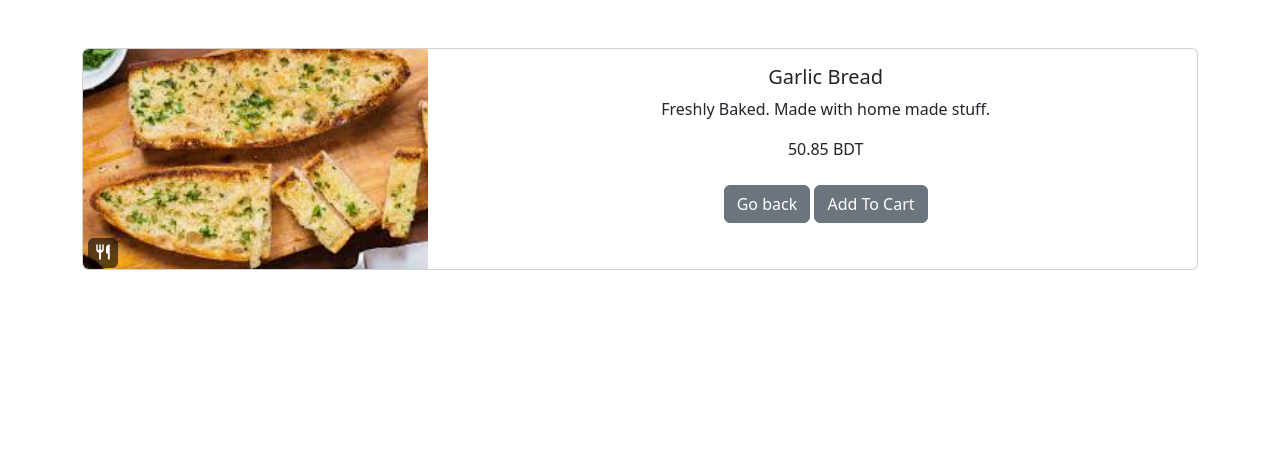
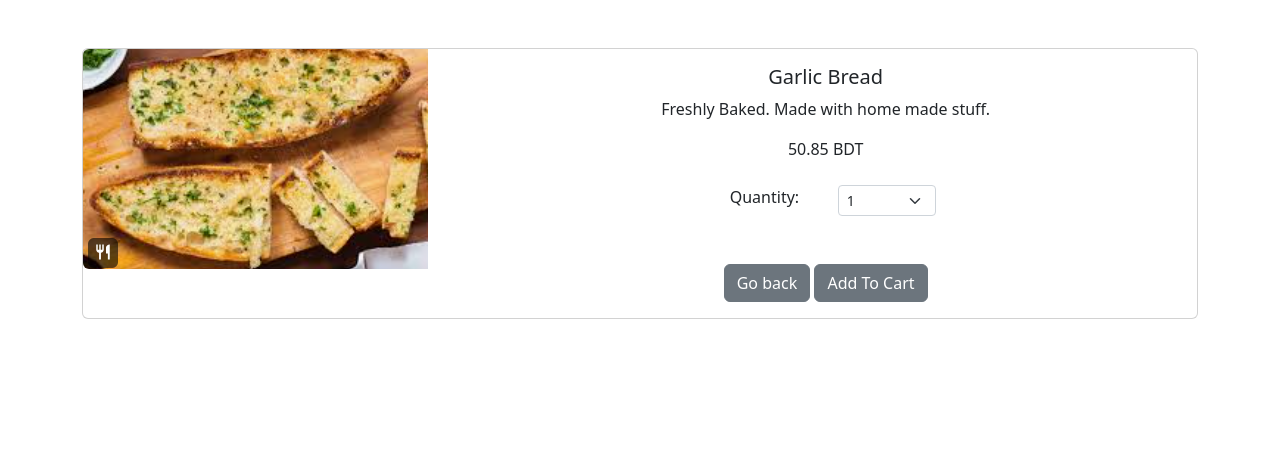
Before and after one commit to fuad46/ShopON-NUB-PROJECT-4000, a Django app: page /product/2 in a window 1280 px wide. Shown: the part 56-512 px from the top of the page. Run offline with Django 5.2, Linux system fonts and the light colour scheme; data comes from the database, SQL or seed files in the repository; both versions use the stored data as it was after the commit; some libraries are stand-ins or nearby versions.

Commit message:
7th commit

```diff
--- a/cart/cart.py
+++ b/cart/cart.py
@@ -12,13 +12,15 @@ class Cart():
 
       self.cart = cart
 
-  def add(self, product):
+  def add(self, product, quantity):
     product_id = str(product.id)
+    product_qty = str(quantity)
 
     if product_id in self.cart:
       pass
     else:
-      self.cart[product_id] = {'price': str(product.price)}
+      # self.cart[product_id] = {'price': str(product.price)}
+      self.cart[product_id] =  int(product_qty)
 
     self.session.modified = True
 
@@ -29,3 +31,7 @@ class Cart():
     product_ids = self.cart.keys()
     products = Product.objects.filter(id__in=product_ids)
     return products
+
+  def get_quants(self):
+    quantities = self.cart
+    return quantities
--- a/cart/views.py
+++ b/cart/views.py
@@ -7,14 +7,16 @@ from django.http import JsonResponse
 def cart_summary(request):
   cart = Cart(request)
   cart_products = cart.get_prods
-  return render(request, "cart_summary.html", {"cart_products":cart_products})
+  quantities = cart.get_quants
+  return render(request, "cart_summary.html", {"cart_products":cart_products, "quantities":quantities})
 
 def cart_add(request):
   cart = Cart(request)
   if request.POST.get('action') == 'post':
     product_id = int(request.POST.get('product_id'))
+    product_qty = int(request.POST.get('product_qty'))
     product = get_object_or_404(Product, id=product_id)
-    cart.add(product=product)
+    cart.add(product=product, quantity=product_qty)
     cart_quantity = cart.__len__()
     # response = JsonResponse({'Product Name ': product.name})
     response = JsonResponse({'qty': cart_quantity})
--- a/store/templates/product.html
+++ b/store/templates/product.html
@@ -23,6 +23,19 @@
 
           {% endif %}
           <br><br>
+          <div class="row justify-content-center">
+            <div class="col-md-2">Quantity: </div>
+              <div class="col-md-2">
+                <select class="form-select form-select-sm" id="qty-cart">
+                  <option value="1">1</option>
+                  <option value="2">2</option>
+                  <option value="3">3</option>
+                  <option value="4">4</option>
+                  <option value="5">5</option>
+                </select>
+              </div>
+            </div>
+          <br><br>
           <a href="{% url 'home' %} " class="btn btn-secondary">Go back</a>
           <button type="button" value="{{ product.id }}" class="btn btn-secondary" id="add-cart">Add To Cart</button>
         </center>
@@ -44,6 +57,7 @@
         url: `{% url 'cart_add' %}`,
         data: {
           product_id: $('#add-cart').val(),
+          product_qty: $('#qty-cart option:selected').text(),
           csrfmiddlewaretoken: '{{ csrf_token }}',
           action: 'post'
         },
```
Also changed, not shown: cart/templates/cart_summary.html (+20 -0 lines), db.sqlite3.
